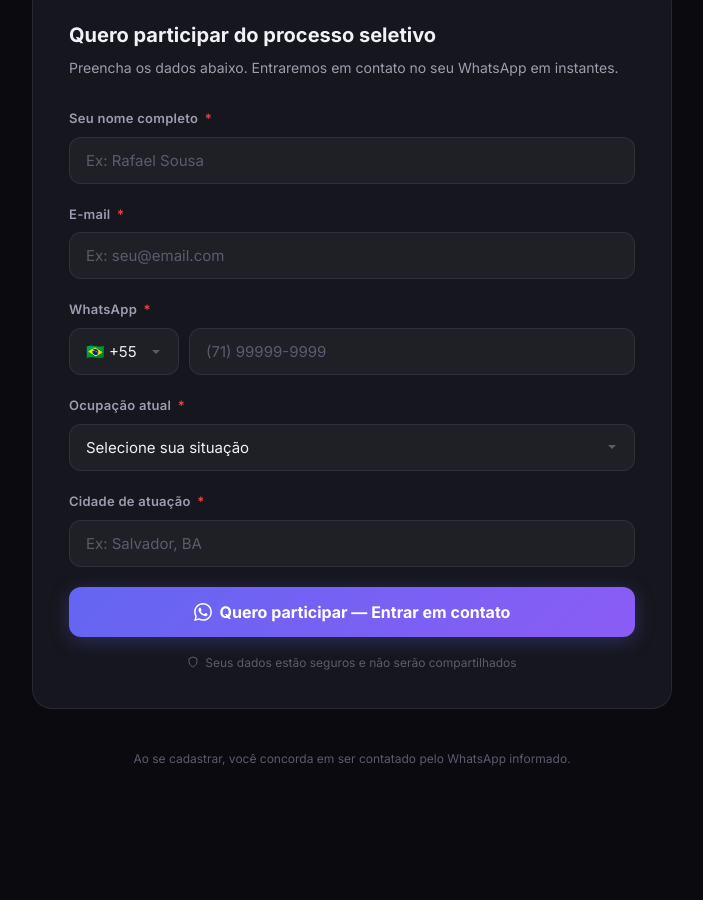
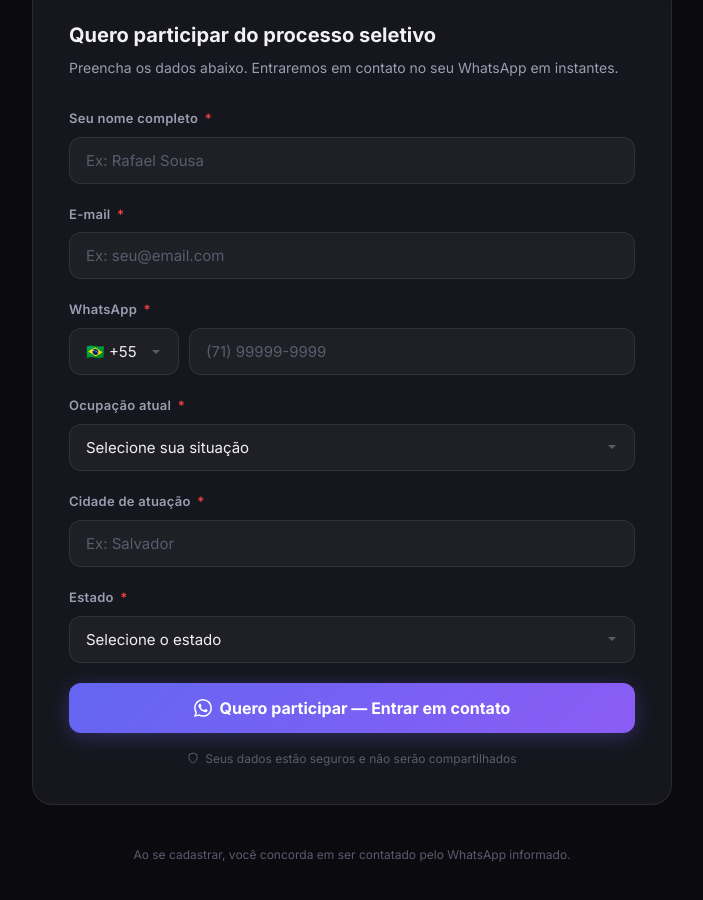
Before and after one commit to jrsana22/rafa_alves_recrutamento, a plain HTML site: page site/pagina-recrutamento.html in a window 1280 px wide. Shown: the part 1113-2013 px from the top of the page, without its empty margins (288-991 px from the left). Before the commit the page ends 1961 px from the top, so only its background shows below. Drawn offline with Linux system fonts and the light colour scheme.

```diff
--- a/site/pagina-recrutamento.html
+++ b/site/pagina-recrutamento.html
@@ -714,9 +714,43 @@
             type="text"
             id="cidade"
             name="cidade"
-            placeholder="Ex: Salvador, BA"
+            placeholder="Ex: Salvador"
             required
           />
+        </div>
+
+        <div class="form-group">
+          <label for="estado">Estado <span class="required">*</span></label>
+          <select id="estado" name="estado" required>
+            <option value="" disabled selected>Selecione o estado</option>
+            <option value="AC">Acre — AC</option>
+            <option value="AL">Alagoas — AL</option>
+            <option value="AP">Amapá — AP</option>
+            <option value="AM">Amazonas — AM</option>
+            <option value="BA">Bahia — BA</option>
+            <option value="CE">Ceará — CE</option>
+            <option value="DF">Distrito Federal — DF</option>
+            <option value="ES">Espírito Santo — ES</option>
+            <option value="GO">Goiás — GO</option>
+            <option value="MA">Maranhão — MA</option>
+            <option value="MT">Mato Grosso — MT</option>
+            <option value="MS">Mato Grosso do Sul — MS</option>
+            <option value="MG">Minas Gerais — MG</option>
+            <option value="PA">Pará — PA</option>
+            <option value="PB">Paraíba — PB</option>
+            <option value="PR">Paraná — PR</option>
+            <option value="PE">Pernambuco — PE</option>
+            <option value="PI">Piauí — PI</option>
+            <option value="RJ">Rio de Janeiro — RJ</option>
+            <option value="RN">Rio Grande do Norte — RN</option>
+            <option value="RS">Rio Grande do Sul — RS</option>
+            <option value="RO">Rondônia — RO</option>
+            <option value="RR">Roraima — RR</option>
+            <option value="SC">Santa Catarina — SC</option>
+            <option value="SP">São Paulo — SP</option>
+            <option value="SE">Sergipe — SE</option>
+            <option value="TO">Tocantins — TO</option>
+          </select>
         </div>
 
         <button type="submit" class="btn-submit">
@@ -829,8 +863,9 @@
     const whatsapp = document.getElementById('whatsapp').value.trim();
     const ocupacao = document.getElementById('ocupacao').value;
     const cidade   = document.getElementById('cidade').value.trim();
+    const estado   = document.getElementById('estado').value;
 
-    if (!nome || !email || !whatsapp || !ocupacao || !cidade) {
+    if (!nome || !email || !whatsapp || !ocupacao || !cidade || !estado) {
       alert('Por favor, preencha todos os campos obrigatórios.');
       return;
     }
```
Also changed, not shown: site/index.html (+28 -28 lines).
